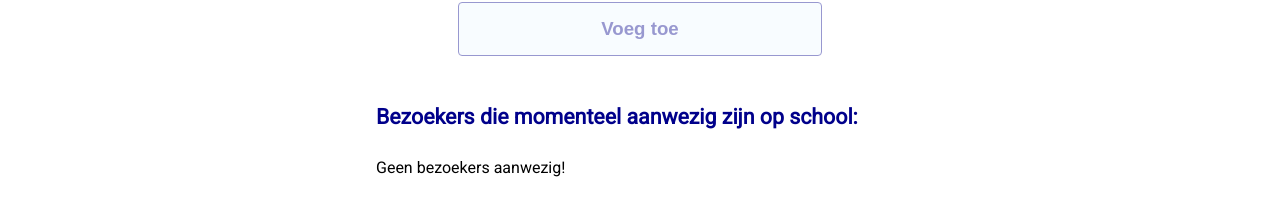
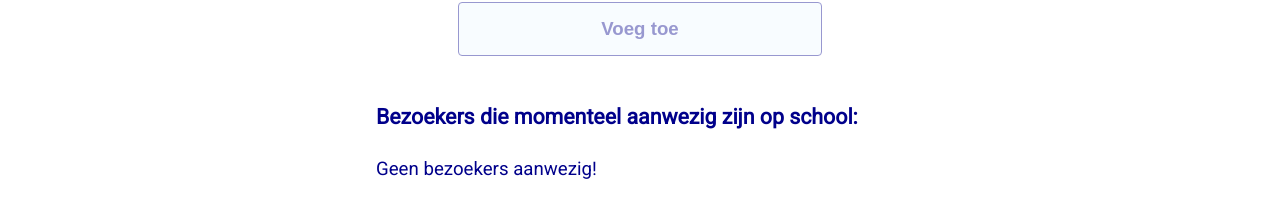
Before and after one commit to Bjorn1973/ar_triangel, a Next.js app: page / in a window 1280 px wide. Shown: the part 360-578 px from the top of the page. Built offline with nearby package versions, Linux system fonts and the light colour scheme.

Commit message:
editing ul sentence

```diff
--- a/pages/index.js
+++ b/pages/index.js
@@ -105,8 +105,8 @@ const Index = () => {
         <h4 className="listTitle">
           Bezoekers die momenteel aanwezig zijn op school:
         </h4>
-        {todoList.length >= 1
-          ? todoList.map((todo, idx) => {
+        {todoList.length >= 1 ? (
+          todoList.map((todo, idx) => {
             return (
               <div>
                 <li className="listItem" key={idx}>
@@ -125,7 +125,9 @@ const Index = () => {
               </div>
             );
           })
-          : "Geen bezoekers aanwezig!"}
+        ) : (
+          <div className="substitute">Geen bezoekers aanwezig!</div>
+        )}
       </ul>
     </div>
   );
--- a/styles/global.css
+++ b/styles/global.css
@@ -102,3 +102,7 @@ body {
     color: white;
     font-weight: bold;
 }
+.substitute{
+    color:darkblue;
+    font-size: 14pt;
+}
```
Lines whose indentation alone changed are shown as unchanged.
